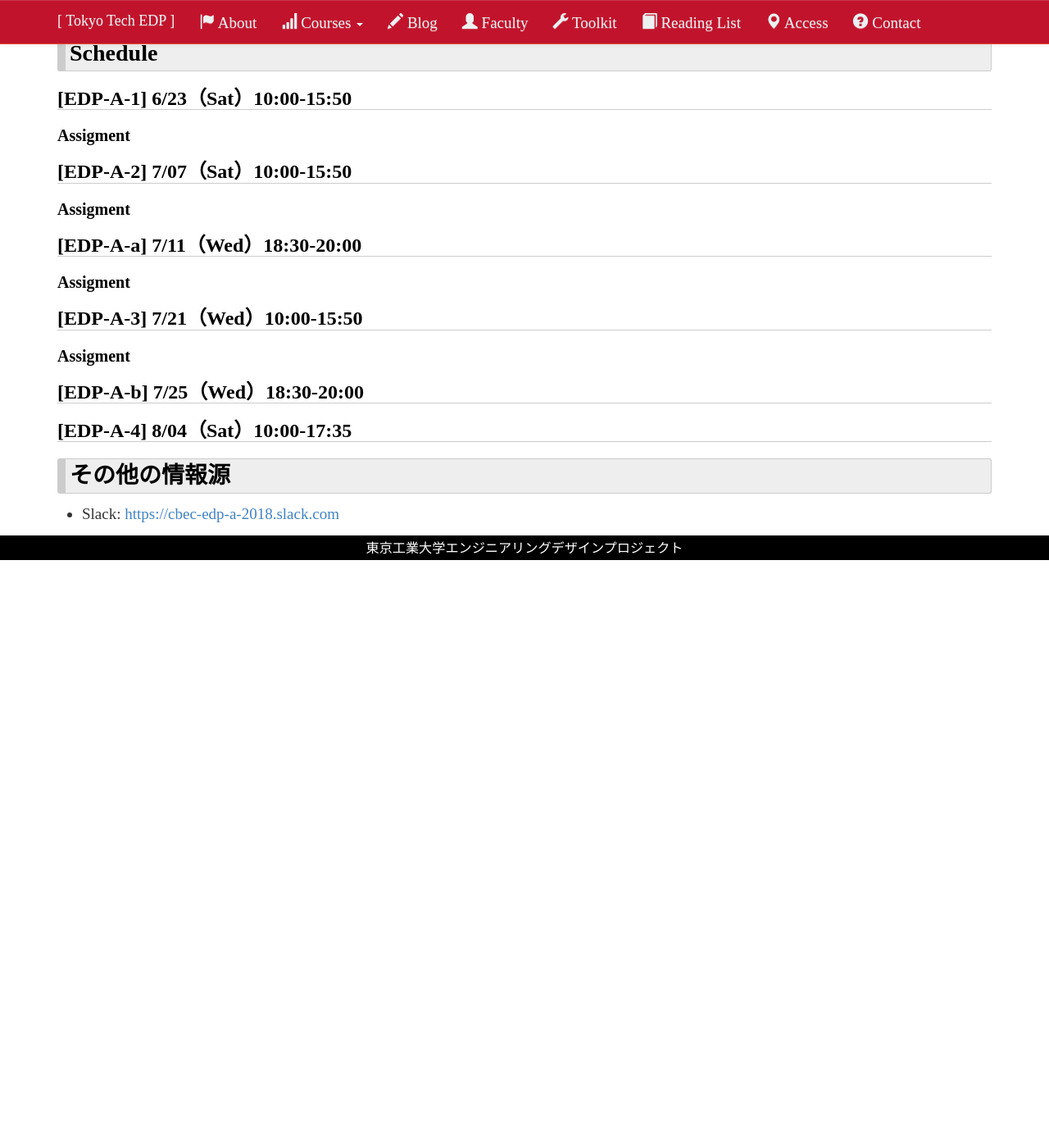
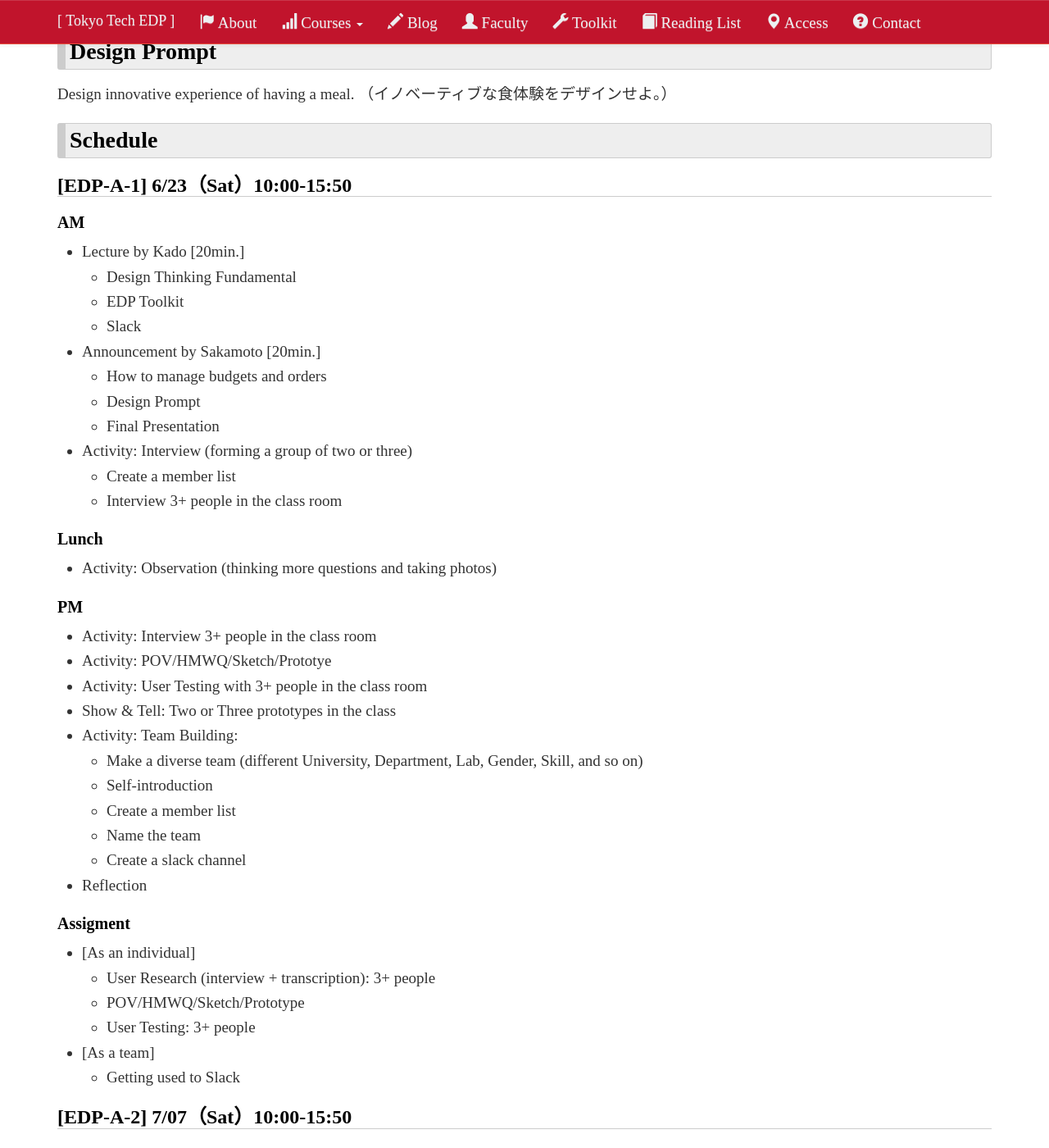
Before and after one commit to titech-edp/titech-edp.github.io, a Jekyll site: the page built from 2018-edp-a/index.md, in a window 1280 px wide and 1400 px high, scrolled down 1093 px. Shown: the whole window at 82% size. Built offline with Jekyll 4.4.1, drawn with Linux system fonts in a browser that asks for light colours; nearby versions of some CDN libraries; library files that are not in the unit come from our copies; before the commit the page ends 1776 px from its top, so only the background shows below that; some of the changed text lies outside the part shown.

Commit message:
Update 2018-edp-a

```diff
--- a/2018-edp-a/index.md
+++ b/2018-edp-a/index.md
@@ -13,40 +13,144 @@ title: 2018年度「エンジニアリングデザインプロジェクトA」
 
 Saito, Sakamoto, Kado, Yagisawa, Terui, Park, Inaba
 
-## Teaching Assistants (TAs):
+## Teaching Assistants
 
-## Lecturers for Special Topics
+Hiroshi MATSUO, Yuma ITO, Nobuhisa Ata, Yosuke TAJIRI, Randy Raharja
+
+## Lecturer for Special Topics
+
+[TYO Inc.](http://group.tyo.jp/)
 
 # Objective
 
-- EDP-BCの準備
-- DTFで触れなかったことをやっておく
-- 物品発注処理
+- Preparing for EDP-B/C
+- Managing budgets and orders
 
 # Design Prompt
 
+Design innovative experience of having a meal.
+（イノベーティブな食体験をデザインせよ。）
 
 # Schedule
 
 ## [EDP-A-1] 6/23（Sat）10:00-15:50
 
+### AM
+
+- Lecture by Kado [20min.]
+  - Design Thinking Fundamental
+  - EDP Toolkit
+  - Slack
+- Announcement by Sakamoto [20min.]
+  - How to manage budgets and orders
+  - Design Prompt
+  - Final Presentation
+- Activity: Interview (forming a group of two or three)
+  - Create a member list
+  - Interview 3+ people in the class room
+
+### Lunch
+
+- Activity: Observation (thinking more questions and taking photos)
+
+### PM
+
+- Activity: Interview 3+ people in the class room
+- Activity: POV/HMWQ/Sketch/Prototye
+- Activity: User Testing with 3+ people in the class room
+- Show & Tell: Two or Three prototypes in the class
+- Activity: Team Building:
+  - Make a diverse team (different University, Department, Lab, Gender, Skill, and so on)
+  - Self-introduction
+  - Create a member list
+  - Name the team
+  - Create a slack channel
+- Reflection
+
 ### Assigment
+
+- [As an individual]
+  - User Research (interview + transcription): 3+ people
+  - POV/HMWQ/Sketch/Prototype
+  - User Testing: 3+ people
+- [As a team]
+  - Getting used to Slack
 
 ## [EDP-A-2] 7/07（Sat）10:00-15:50
 
+### AM
+
+- Activity: Knowledge sharing in the Team
+- Activity: POV/HMWQ/Sketch/Prototype
+- Activity: Storyboard
+- Activity: User Testing
+
+### Lunch
+
+### PM
+
+- Activity: Knowledge sharing in the Team
+- Activity: POV/HMWQ/Sketch/Prototype
+- Activity: Storyboard
+- Activity: User Testing
+- Reflection
+
 ### Assigment
+
+- [As an individual]
+  - User Research (interview + transcription): 3+ people
+  - POV/HMWQ/Sketch/Prototype/Storyboard
+  - User Testing: 3+ people
 
 ## [EDP-A-a] 7/11（Wed）18:30-20:00
 
-### Assigment
+- Presentation and Review (especially of Storyboard)
 
-## [EDP-A-3] 7/21（Wed）10:00-15:50
+## [EDP-A-3] 7/21（Sat）10:00-15:50
+
+### AM
+
+- Guidance
+- Lecture of Video Shooting by TYO
+
+### Lunch
+
+### PM
+
+- Lecture by TA: How to use iMovie
+- Activity: Knowledge sharing in the Team
+- Activity: POV/HMWQ/Sketch/Prototype
+- Activity: Storyboard
+- Activity: Video Shooting
+- Reflection
 
 ### Assigment
 
+- Preparation for the final presentation
+
 ## [EDP-A-b] 7/25（Wed）18:30-20:00
 
+- Review the progress
+- Preparation for the final presentation
+
 ## [EDP-A-4] 8/04（Sat）10:00-17:35
+
+### AM
+- Preparation for the final presentation
+
+### Lunch
+
+### PM
+- Final Presentation
+
+### Assignment
+
+- [As a team]
+  - Submit the presentation slide to ``#xxx``.
+  - Submit the presentation movie to ``#xxx``.
+  - Write & Submit a document to ``#xxx``.
+- [As an individual]
+  - Please answer questions in the Google Form.
 
 
 # その他の情報源
```
